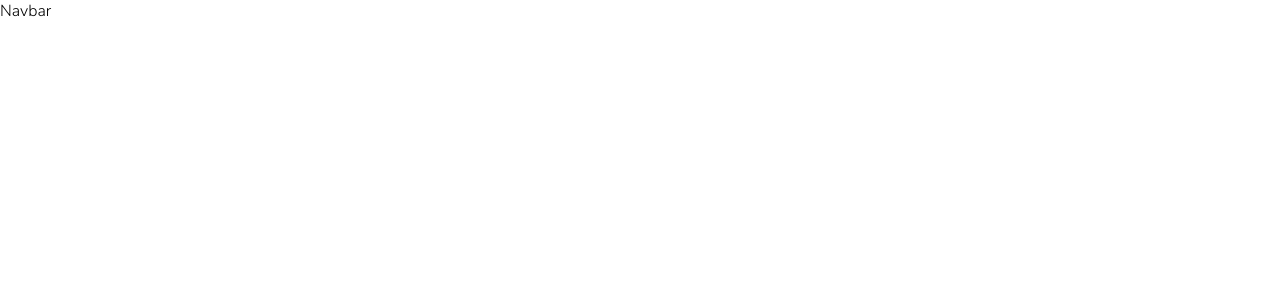
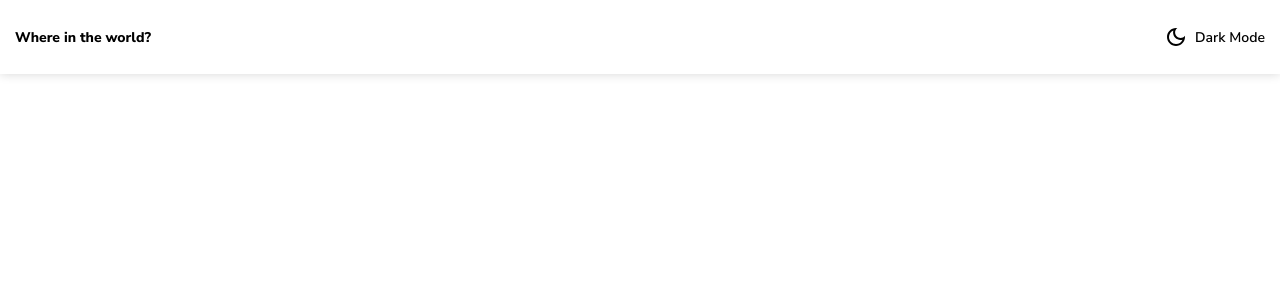
Before and after one commit to GloriaSekyere/rest-countries-api-with-color-theme-switcher, a React (Create React App) app: page / in a window 1280 px wide. Shown: the top 300 px of the page. Built offline with nearby package versions, Linux system fonts and the light colour scheme.

Commit message:
Rename Navbar component to Header, develop and style Header component

```diff
--- a/src/App.js
+++ b/src/App.js
@@ -1,9 +1,9 @@
-import Navbar from './components/Navbar'
+import Header from './components/Header'
 
 function App() {
   return (
     <div className="App">
-      <Navbar />
+      <Header />
     </div>
   );
 }
--- /dev/null
+++ b/src/components/Header.css
@@ -0,0 +1,27 @@
+.header {
+  width: 100%;
+  padding: 25px 15px;
+  display: flex;
+  justify-content: space-between;
+  align-items: center;
+  box-shadow: 0px 0px 10px rgb(214, 214, 214);
+}
+
+.header h1 {
+  font-size: 14px;
+  font-weight: 800;
+}
+
+.header .mode-selector {
+  display: flex;
+  align-items: center;
+}
+
+.header .mode-selector img {
+  display: block;
+  margin-right: 7.5px
+}
+
+.header .mode-selector span {
+  font-weight: 600;
+}
--- /dev/null
+++ b/src/components/Header.js
@@ -0,0 +1,21 @@
+// assets
+import LightMode from '../assets/lightMode.svg'
+
+//styles
+import './Header.css';
+
+import React from 'react'
+
+function Header() {
+  return (
+    <div className='header'>
+      <h1>Where in the world?</h1>
+      <div className='mode-selector'>
+        <img src={LightMode} alt="light-mode-icon" />
+        <span>Dark Mode</span>
+      </div>
+    </div>
+  )
+}
+
+export default Header
--- a/src/components/Navbar.js
+++ /dev/null
@@ -1,11 +0,0 @@
-import './Navbar.css';
-
-import React from 'react'
-
-function Navbar() {
-  return (
-    <div>Navbar</div>
-  )
-}
-
-export default Navbar
--- a/src/index.css
+++ b/src/index.css
@@ -11,4 +11,5 @@ body {
   font-family: 'Nunito Sans', sans-serif;
   -webkit-font-smoothing: antialiased;
   -moz-osx-font-smoothing: grayscale;
+  font-size: 14px;
 }
```
Also changed, not shown: src/assets/darkMode.svg (added), src/assets/lightMode.svg (added), src/components/Navbar.css (deleted).
